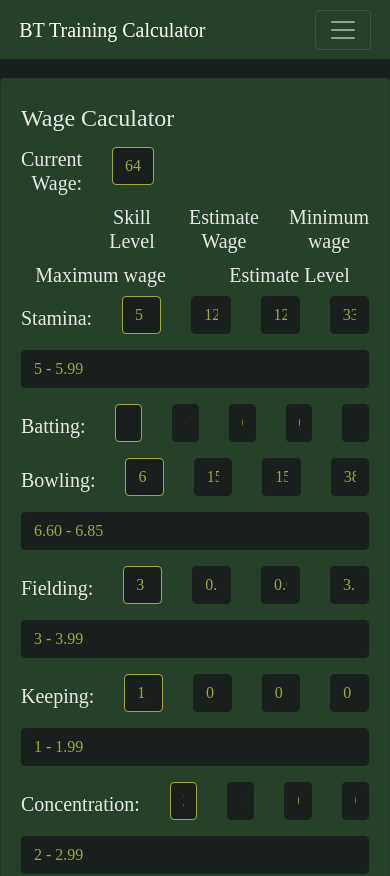
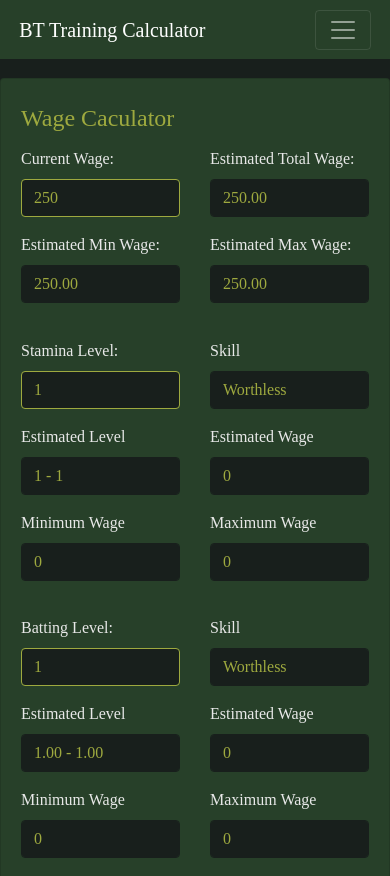
Before and after one commit to naufalaar/training-calc, a Vue app: page / in a window 390 px wide. Shown: the top 876 px of the page. Built offline with nearby package versions, Linux system fonts and the light colour scheme; a web font is replaced by a local one.

Commit message:
Mobile view updates for Wage Calc

```diff
--- a/src/views/WageCalculator.vue
+++ b/src/views/WageCalculator.vue
@@ -1,54 +1,69 @@
 <template>
   <div>
-    <b-form @submit.prevent="calculate(true)">
-      <b-card-group deck class="mt-3 mb-2">
-        <b-card bg-variant="primary" text-variant="light">
+    <b-card bg-variant="primary" text-variant="light" class="mt-3 mb-2">
       <b-card-text>
-            <h4 class="text-light py-1">Wage Caculator</h4>
-            <b-row>
-              <b-col>
-                <h5 class="text-light text-right">Current Wage:</h5>
+        <h4 class="text-secondary py-1">Wage Caculator</h4>
+        <!-- Wage -->
+        <b-row class="mb-3">
+          <b-col md cols="6">
+            <b-form-group label="Current Wage:" label-for="wage">
+              <b-form-input
+                id="wage"
+                v-model.number="wage"
+                v-on:change="calculateSkillLevel()"
+                required
+              >
+              </b-form-input>
+            </b-form-group>
           </b-col>
-              <b-col>
-                <b-form-group>
-                  <b-form-input id="wage" v-model="wage" v-on:change="calculateSkillLevel()" required>
+          <b-col md cols="6">
+            <b-form-group
+              label="Estimated Total Wage:"
+              label-for="estimatedTotalWage"
+            >
+              <b-form-input
+                id="estimatedTotalWage"
+                v-model="estimatedWage"
+                disabled
+              >
+              </b-form-input>
+            </b-form-group>
+          </b-col>
+          <b-col md cols="6">
+            <b-form-group
+              label="Estimated Min Wage:"
+              label-for="estimatedMinWage"
+            >
+              <b-form-input id="estimatedMinWage" v-model="minWage" disabled>
+              </b-form-input>
+            </b-form-group>
+          </b-col>
+          <b-col md cols="6">
+            <b-form-group
+              label="Estimated Max Wage:"
+              label-for="estimatedMaxWage"
+            >
+              <b-form-input id="estimatedMaxWage" v-model="maxWage" disabled>
               </b-form-input>
             </b-form-group>
           </b-col>
           <b-col></b-col>
           <b-col></b-col>
-              <b-col></b-col>
         </b-row>
-            <b-row align-v="center">
-              <b-col></b-col>
-              <b-col>
-                <h5 class="text-light text-center">Skill Level</h5>
-              </b-col>
-              <b-col>
-                <h5 class="text-light text-center">Estimate Wage</h5>
-              </b-col>
-              <b-col>
-                <h5 class="text-light text-center">Minimum wage</h5>
-              </b-col>
-              <b-col>
-                <h5 class="text-light text-center">Maximum wage</h5>
-              </b-col>
-              <b-col>
-                <h5 class="text-light text-center">Estimate Level</h5>
-              </b-col>
-            </b-row>
+        <!-- Skills -->
         <b-row
           align-v="center"
           v-for="(skill, index) in wages"
           v-bind:key="skill.skillName"
+          class="mb-3"
         >
-              <b-col>
-                <h5 class="text-light text-right">{{ skill.skillName }}:</h5>
-              </b-col>
-              <b-col>
-                <b-form-group>
+          <b-col md cols="6">
+            <b-form-group
+              :label="skill.skillName + ' Level:'"
+              :label-for="skill.skillName"
+            >
               <b-form-input
-                    id="stamina"
+                :id="skill.skillName"
                 v-model.number="skill.skillLevel"
                 v-on:change="skillChange(index)"
                 required
@@ -56,61 +71,47 @@
               </b-form-input>
             </b-form-group>
           </b-col>
-              <b-col>
-                <b-form-group>
-                  <b-form-input id="stamina" v-model="skill.current" disabled>
+          <b-col md cols="6">
+            <b-form-group label="Skill" label-for="skillName">
+              <b-form-input
+                id="skillName"
+                :value="getSkillLevel(skill.skillName, skill.skillLevel)"
+                disabled
+              >
               </b-form-input>
             </b-form-group>
           </b-col>
-              <b-col>
-                <b-form-group>
-                  <b-form-input id="stamina" v-model="skill.min" disabled>
+          <b-col md cols="6">
+            <b-form-group label="Estimated Level" label-for="estimatedLevel">
+              <b-form-input
+                id="estimatedLevel"
+                :value="skill.estimatedMin + ' - ' + skill.estimatedMax"
+                disabled
+              >
               </b-form-input>
             </b-form-group>
           </b-col>
-              <b-col>
-                <b-form-group>
-                  <b-form-input id="stamina" v-model="skill.max" disabled>
+          <b-col md cols="6">
+            <b-form-group label="Estimated Wage" label-for="estimatedWage">
+              <b-form-input id="estimatedWage" v-model="skill.current" disabled>
               </b-form-input>
             </b-form-group>
           </b-col>
-              <b-col align="center" align-self="center">
-                <b-form-group>
-                  <b-form-input id="stamina" :value="skill.estimatedMin + ' - ' + skill.estimatedMax" disabled>
-
+          <b-col md cols="6">
+            <b-form-group label="Minimum Wage" label-for="minWage">
+              <b-form-input id="minWage" v-model="skill.min" disabled>
+              </b-form-input>
+            </b-form-group>
+          </b-col>
+          <b-col md cols="6">
+            <b-form-group label="Maximum Wage" label-for="maxWage">
+              <b-form-input id="maxWage" v-model="skill.max" disabled>
               </b-form-input>
             </b-form-group>
           </b-col>
         </b-row>
-            <b-row align-v="center">
-              <b-col>
-                <h5 class="text-light text-right">Total:</h5>
-              </b-col>
-              <b-col> </b-col>
-              <b-col>
-                <b-form-group>
-                  <b-form-input id="stamina" v-model="estimatedWage" disabled>
-                  </b-form-input>
-                </b-form-group>
-              </b-col>
-              <b-col>
-                <b-form-group>
-                  <b-form-input id="stamina" v-model="minWage" disabled>
-                  </b-form-input>
-                </b-form-group>
-              </b-col>
-              <b-col>
-                <b-form-group>
-                  <b-form-input id="stamina" v-model="maxWage" disabled>
-                  </b-form-input>
-                </b-form-group>
-              </b-col>
-              <b-col></b-col>
-            </b-row>
       </b-card-text>
     </b-card>
-      </b-card-group>
-    </b-form>
     <!-- This is where the result ends -->
   </div>
 </template>
@@ -122,14 +123,14 @@ export default {
   data() {
     return {
       baseWage: 250,
-      wage: 641,
+      wage: 250,
       estimatedWage: 0,
       minWage: 0,
       maxWage: 0,
       wages: [
         {
           skillName: "Stamina",
-          skillLevel: 5,
+          skillLevel: 1,
           type: "secondary",
           current: 0,
           min: 0,
@@ -149,7 +150,7 @@ export default {
         },
         {
           skillName: "Bowling",
-          skillLevel: 6,
+          skillLevel: 1,
           type: "primary",
           current: 0,
           min: 0,
@@ -159,7 +160,7 @@ export default {
         },
         {
           skillName: "Fielding",
-          skillLevel: 3,
+          skillLevel: 1,
           type: "secondary",
           current: 0,
           min: 0,
@@ -179,7 +180,7 @@ export default {
         },
         {
           skillName: "Concentration",
-          skillLevel: 2,
+          skillLevel: 1,
           type: "secondary",
           current: 0,
           min: 0,
@@ -189,7 +190,7 @@ export default {
         },
         {
           skillName: "Consistency",
-          skillLevel: 6,
+          skillLevel: 1,
           type: "secondary",
           current: 0,
           min: 0,
@@ -202,6 +203,14 @@ export default {
   },
   mounted() {
     this.initialWage();
+  },
+  computed: {
+    skills: function () {
+      return this.$store.state.skills;
+    },
+    staminaSkills: function () {
+      return this.$store.state.staminaSkills;
+    },
   },
   methods: {
     initialWage() {
@@ -225,7 +234,7 @@ export default {
       this.wageReset();
       this.calculateSkillLevel();
     },
-    wageReset(){
+    wageReset() {
       this.estimatedWage = this.wageSum("current");
       this.minWage = this.wageSum("min");
       this.maxWage = this.wageSum("max");
@@ -270,37 +279,55 @@ export default {
       }
       return sum.toFixed(2);
     },
-    calculateSkillLevel(){
-      for(let i=0;i<this.wages.length;i++){
-        this.wages[i].estimatedMin = this.calculateEstimate(this.wages[i], "Min");
-        this.wages[i].estimatedMax = this.calculateEstimate(this.wages[i], "Max");
+    calculateSkillLevel() {
+      for (let i = 0; i < this.wages.length; i++) {
+        this.wages[i].estimatedMin = this.calculateEstimate(
+          this.wages[i],
+          "Min"
+        );
+        this.wages[i].estimatedMax = this.calculateEstimate(
+          this.wages[i],
+          "Max"
+        );
       }
     },
-    calculateEstimate(skill, type){
+    calculateEstimate(skill, type) {
       let skillWage = Number.parseInt(this.wage) - this.baseWage;
-      console.log(skillWage);
-      for (let wage of this.wages){
-        if (wage.skillName != skill.skillName){
-          if (type == "Min")
-            skillWage -= wage.max;
-          else if (type == "Max")
-            skillWage -= wage.min;
+      for (let wage of this.wages) {
+        if (wage.skillName != skill.skillName) {
+          if (type == "Min") skillWage -= wage.max;
+          else if (type == "Max") skillWage -= wage.min;
         }
       }
       console.log(skill.skillName + ":" + skillWage);
 
       let skillLevel = 1;
-      if(skill.type == "primary")
-        skillLevel = Math.pow((skillWage/0.05),1/5)+1;
+      if (skill.type == "primary")
+        skillLevel = Math.pow(skillWage / 0.05, 1 / 5) + 1;
       else if (skill.type == "secondary")
-        skillLevel = (Math.pow((skillWage/0.05),1/5) + 0.03) / 0.67;
-      if(isNaN(skillLevel))
-        return skill.skillLevel;
+        skillLevel = (Math.pow(skillWage / 0.05, 1 / 5) + 0.03) / 0.67;
+      if (isNaN(skillLevel)) return skill.skillLevel;
       if (type == "Min" && skill.skillLevel > skillLevel)
         return skill.skillLevel;
       if (type == "Max" && Math.floor(skill.skillLevel) + 0.99 < skillLevel)
         return Math.floor(skill.skillLevel) + 0.99;
+      if (type == "Max" && Math.floor(skill.skillLevel) > skillLevel)
+        return Math.floor(skill.skillLevel) + 0.00;
       return skillLevel.toFixed(2);
+    },
+    getSkillLevel(skill, level) {
+      let temp = "";
+      if (skill == "Stamina")
+        temp =
+          11 > level
+            ? this.staminaSkills[Math.floor(level)]
+            : this.staminaSkills[this.staminaSkills.length - 1];
+      else
+        temp =
+          21 > level
+            ? this.skills[Math.floor(level)]
+            : this.skills[this.skills.length - 1];
+      return temp;
     },
   },
 };
```
Lines whose indentation alone changed are shown as unchanged.
